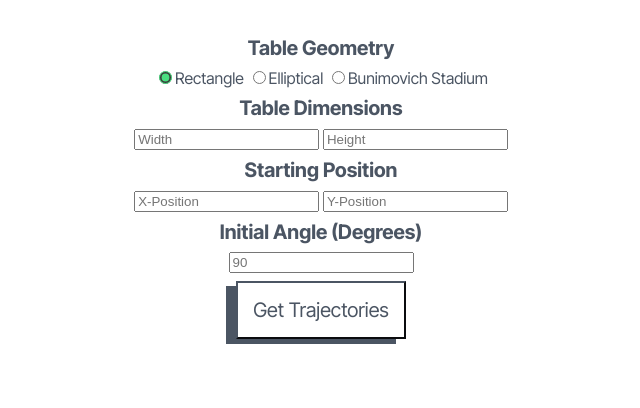
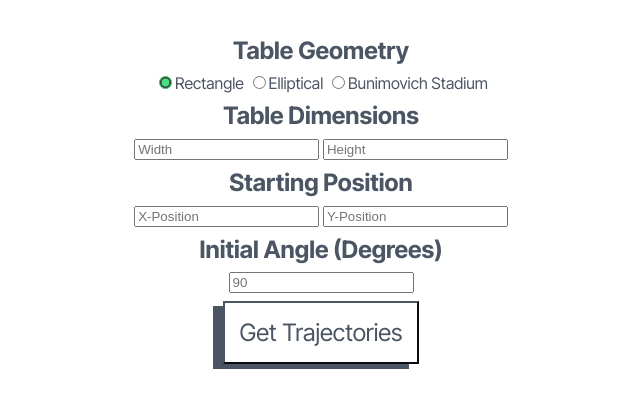
Before and after one commit to L-Amos/mathematical_billiards, a Flask app: page / in a window 1280 px wide. Shown: the top 408 px of the page, without its empty margins (319-959 px from the left). Run offline with Flask 3, Linux system fonts and the light colour scheme.

Commit message:
Increasing the font size slightly.

```diff
--- a/webapp/templates/form.html
+++ b/webapp/templates/form.html
@@ -58,14 +58,14 @@
     body {
         font-family: "Inter Tight", serif;
         padding: 20px;
-        color: #4b5563
+        color: #4b5563;
     }
     label {
         display: block;
         font-weight: bold;
         margin-top: 1vh;
         margin-bottom: 1vh;
-        font-size: 1.25em;
+        font-size: 1.5rem;
     }
     form {
         width: 50%;
@@ -83,7 +83,7 @@
         border-color: #4b5563;
         color: #4b5563;
         font-family: "Inter Tight", serif;
-        font-size: 1.25em;
+        font-size: 1.5rem;
         padding: 15px;
         box-shadow: -10px 5px 0px rgba(75, 85, 99, 1);
         transition: 0.1s;
```
